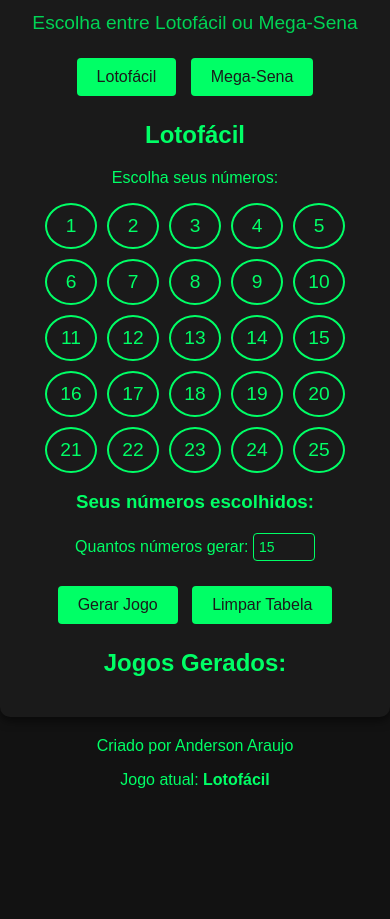
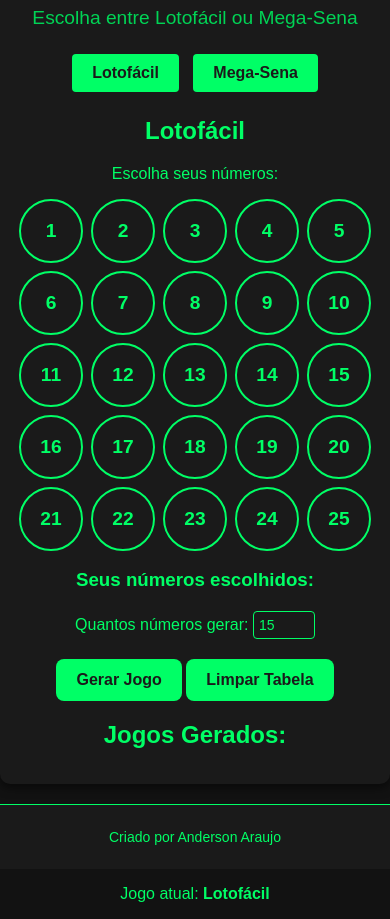
Before and after one commit to ANDERSON-dev13/Sua-Sorte---Gerador-Lotof-cil, a plain HTML site: page docs/index.html in a window 390 px wide. Shown: the part 127-1046 px from the top of the page. Before the commit the page ends 932 px from the top, so only its background shows below. Drawn offline with Linux system fonts and the light colour scheme.

Commit message:
Update styles.css

```diff
--- a/docs/styles.css
+++ b/docs/styles.css
@@ -24,6 +24,26 @@ header h1 {
 header p {
     font-size: 1.2em;
     color: #00d455;
+}
+
+.game-selection {
+    margin: 20px 0;
+}
+
+.game-selection button {
+    background-color: #00ff66;
+    color: #1a1a1a;
+    padding: 10px 20px;
+    border: none;
+    border-radius: 4px;
+    cursor: pointer;
+    font-size: 16px;
+    margin: 5px;
+    transition: background-color 0.2s;
+}
+
+.game-selection button:hover {
+    background-color: #00d455;
 }
 
 .cartela {
@@ -62,17 +82,18 @@ header p {
 button {
     background-color: #00ff66;
     color: #1a1a1a;
-    padding: 10px 20px;
+    padding: 12px 20px;
     border: none;
-    border-radius: 4px;
+    border-radius: 8px;
     cursor: pointer;
     font-size: 16px;
-    margin: 5px;
-    transition: background-color 0.2s;
+    font-weight: bold;
+    transition: background 0.3s, transform 0.2s;
 }
 
 button:hover {
     background-color: #00d455;
+    transform: scale(1.05);
 }
 
 #result {
@@ -94,3 +115,71 @@ button:hover {
     border-radius: 4px;
     font-size: 14px;
 }
+footer {
+    text-align: center;
+    margin-top: 20px;
+    padding: 10px;
+    font-size: 14px;
+    color: #00ff66;
+    background-color: #1a1a1a;
+    border-top: 1px solid #00ff66;
+}
+#grid-numbers {
+    display: grid;
+    grid-template-columns: repeat(5, 1fr);
+    gap: 8px;
+    max-width: 350px;
+    margin: 10px auto;
+}
+
+.number-box {
+    width: 50px;
+    height: 50px;
+    display: flex;
+    justify-content: center;
+    align-items: center;
+    background-color: #2a2a2a;
+    border: 2px solid #00ff66;
+    color: #00ff66;
+    font-size: 18px;
+    font-weight: bold;
+    border-radius: 10px;
+    cursor: pointer;
+    transition: 0.2s ease-in-out;
+}
+
+.number-box:hover {
+    background-color: #00ff66;
+    color: #1a1a1a;
+    transform: scale(1.1);
+}
+
+.number-box.selected {
+    background-color: #00ff66;
+    color: #1a1a1a;
+    transform: scale(1.2);
+}
+#result p {
+    background-color: #1a1a1a;
+    padding: 10px;
+    border-radius: 8px;
+    border: 1px solid #00ff66;
+    color: #00ff66;
+    font-size: 16px;
+    text-align: center;
+    margin-top: 10px;
+}
+@media (max-width: 600px) {
+    .container {
+        max-width: 100%;
+        padding: 15px;
+    }
+    #grid-numbers {
+        grid-template-columns: repeat(5, 1fr);
+    }
+    .number-box {
+        width: 40px;
+        height: 40px;
+        font-size: 16px;
+    }
+}
```
